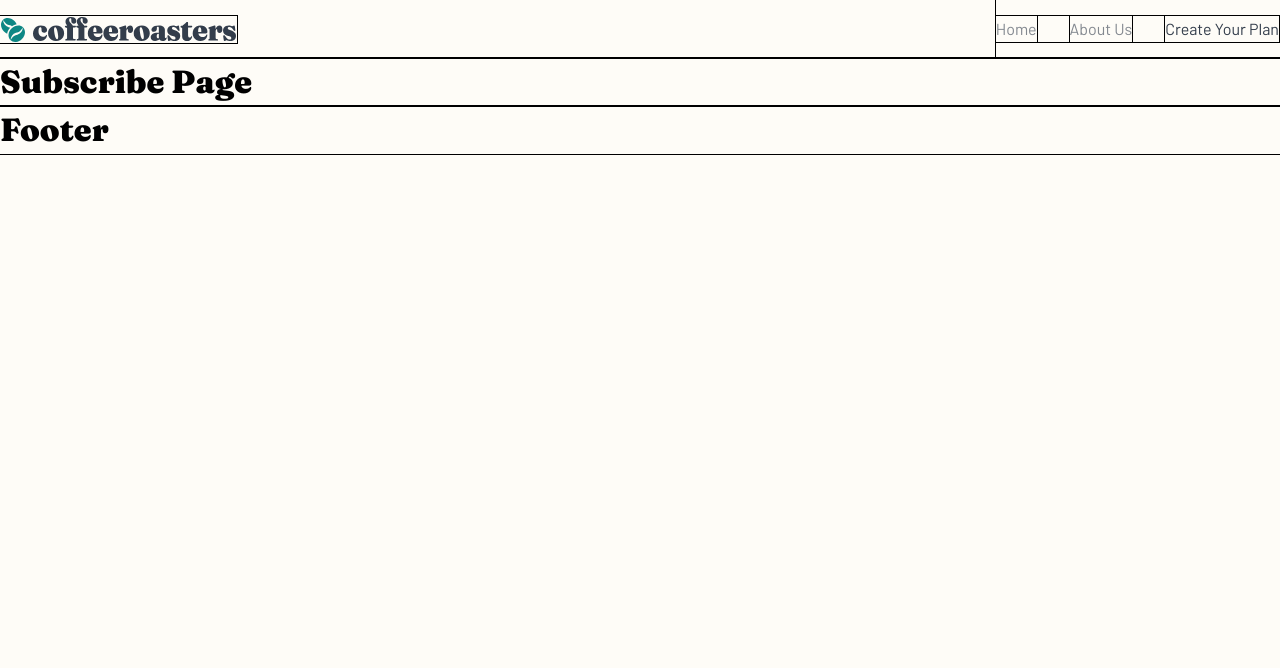
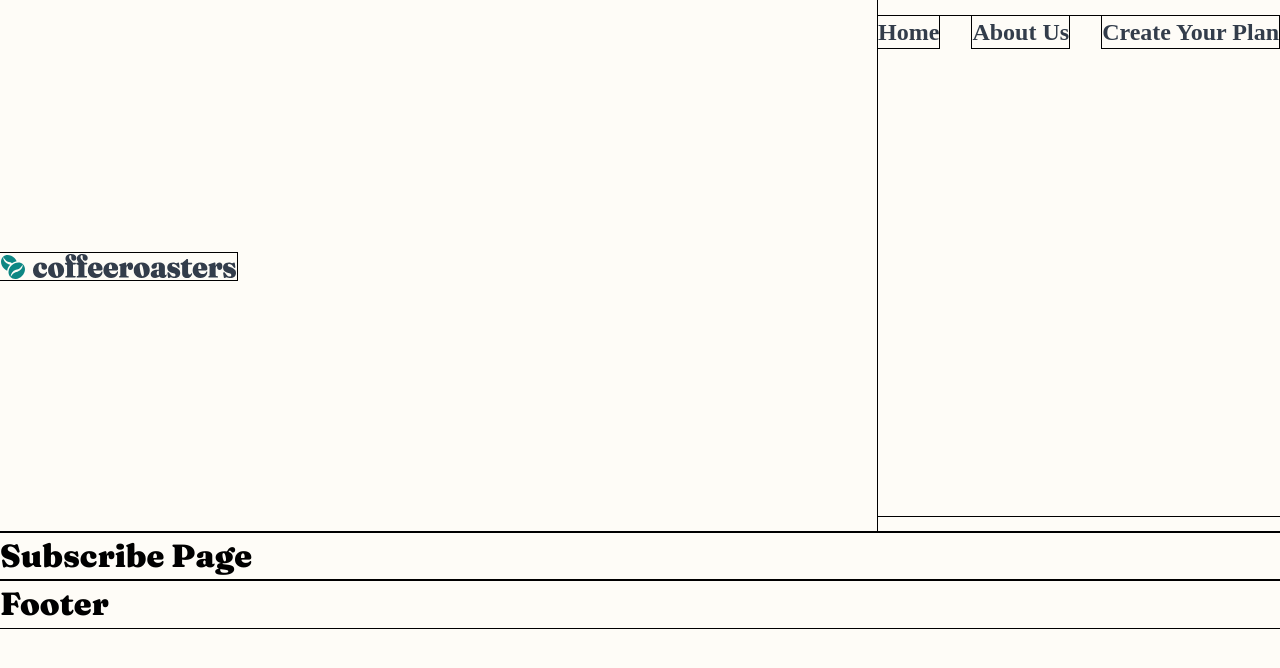
Before and after one commit to tlanettepollard/FEM-CoffeeRoasters-Subscription-Site-TLP, a React (Vite) app: page /subscribe in a window 1280 px wide. Shown: the top 668 px of the page. Built offline with nearby package versions, Linux system fonts and the light colour scheme.

Commit message:
Updates
Signed-off-by: T. Lanette <TLPollard4516@gmail.com>

```diff
--- a/src/components/Navbar/NavItem.jsx
+++ b/src/components/Navbar/NavItem.jsx
@@ -7,7 +7,7 @@ const NavItem = (props) => {
             <NavLink to={props.link}
                 role='menuitem'
                 onClick={props.click}
-                className='anchor nav__item--btn nav-font'>
+                className='anchor nav__item--btn nav-font-mobile'>
                 {props.name}
             </NavLink>
 
--- a/src/components/Navbar/Navbar.jsx
+++ b/src/components/Navbar/Navbar.jsx
@@ -1,5 +1,5 @@
 import { Link } from "react-router";
-import { useState } from 'react';
+import { useEffect, useState } from 'react';
 
 import Logo from '../../assets/shared/desktop/logo.svg';
 import Hamburger from '../../assets/shared/mobile/icon-hamburger.svg';
@@ -8,18 +8,64 @@ import NavList from "./NavList";
 
 
 export function Navbar() {
+    const [isNotMobile, setIsNotMobile] = useState(window.innerWidth > 767);
+    const [isNavExpanded, setIsNavExpanded] = useState(false);
+
+    const updateMobile = () => {
+        setIsNotMobile(window.innerWidth > 767);
+    };
+
+    useEffect(() => {
+        window.addEventListener('resize', updateMobile);
+        return () => window.removeEventListener('resize', updateMobile);
+    });
+
+    const isNavOpen = () => {
+        setIsNavExpanded(true);
+    };
+
+    const isNavClosed = () => {
+        setIsNavExpanded(false);
+    };
 
 
     return (
-        <nav>
+        <>
+            {isNotMobile ? (
+                <nav aria-label='site' className='expanded-nav'>
                     <div className='logo__wrapper'>
                         <Link to='/' className='logo--link'>
-                    <img src={Logo} alt="welcome to coffee roasters" />
+                            <img src={Logo} alt="welcome to coffeeroasters" />
                         </Link>
                     </div>
-            <div className='navbar__wrapper'>
+                    <div className='expanded-menu'>
                         <NavList />
                     </div>
                 </nav>
+            ) : (
+                <>
+                    <nav aria-label='site' className='mobile-nav'>
+                        <div className='logo__wrapper'>
+                            <Link to='/' className='logo--link'>
+                                <img src={Logo} alt="welcome to coffeeroasters" />
+                            </Link>
+                        </div>
+                        {isNavExpanded ? (
+                            <img src={Close} className='close-btn' alt="close menu" onClick={isNavClosed} />
+                        ) : (
+                            <img src={Hamburger} className='hamburger-btn' alt="open menu" onClick={isNavOpen} />
+                        )}
+                    </nav>
+                    {isNavExpanded ? (
+                        <div className='mobile-menu'>
+                            <NavList />
+                        </div>
+                    ) : (
+                        ""
+                    )}
+                </>
+            )}
+        </>
     )
+
 }
--- a/src/styles/abstracts/_media.scss
+++ b/src/styles/abstracts/_media.scss
@@ -0,0 +1,7 @@
+// Breakpoints
+$xs-mobile: 375px;
+$sm-mobile: 576px;
+$md-tablet: 767px;
+$lg-tablet: 992px;
+$xl-desktop: 1200px;
+$xxl-desktop: 1400px;
--- a/src/styles/abstracts/_mixins.scss
+++ b/src/styles/abstracts/_mixins.scss
@@ -1,3 +1,5 @@
+@use 'media' as *;
+
 
 // Flex Mixin
 @mixin flex($direction, $justifyContent, $alignItems) {
@@ -6,3 +8,55 @@
     justify-content: $justifyContent;
     align-items: $alignItems;
 }
+
+// Media Mixins-- Min-Width
+
+// SM Mobile
+@mixin bp-sm-mobile {
+    @media screen and (max-width: $sm-mobile) {
+        @content;
+    }
+}
+
+// MD Tablet
+@mixin bp-md-tablet {
+    @media screen and (min-width: $md-tablet) {
+        @content;
+    }
+}
+
+// LG Tablet
+@mixin bp-lg-tablet {
+    @media screen and (min-width: $lg-tablet) {
+        @content;
+    }
+}
+
+// XL Desktop
+@mixin bp-xl-desktop {
+    @media screen and (min-width: $xl-desktop) {
+        @content;
+    }
+}
+
+// XXL Desktop
+@mixin bp-xxl-desktop {
+    @media screen and (min-width: $xxl-desktop) {
+        @content;
+    }
+}
+
+// Media Mixins-- Max-Width
+// XS Mobile
+@mixin bp-xs-mobile {
+    @media screen and (max-width: $xs-mobile) {
+        @content;
+    }
+}
+
+// MD Tablet
+@mixin bp-md-tablet-max {
+    @media screen and (max-width: $md-tablet) {
+        @content;
+    }
+}
--- a/src/styles/base/_typography.scss
+++ b/src/styles/base/_typography.scss
@@ -30,7 +30,16 @@ p {
     /* 162.5% */
 }
 
-
+.nav-font-mobile {
+    color: #333D4B;
+    text-align: center;
+    font-family: "Fraunces 9pt";
+    font-size: 24px;
+    font-style: normal;
+    font-weight: 900;
+    line-height: 32px;
+    /* 133.333% */
+}
 
 .header-one {
     color: $lt-heading-color;
--- a/src/styles/layout/_navbar.scss
+++ b/src/styles/layout/_navbar.scss
@@ -5,11 +5,6 @@
     color: $nav-font-color-active;
 }
 
-nav {
-    @include flex(row, space-between, center);
-    position: sticky;
-    top: 0;
-}
 
 nav ul {
     display: inline-flex;
@@ -17,13 +12,31 @@ nav ul {
     align-items: flex-start;
     padding-right: .0625rem;
     gap: 2.0625rem;
+
 }
 
 nav ul li a {
     display: block;
-
 }
 
 nav ul li a:not(.active):hover {
     color: $nav-font-color-active;
 }
+
+.expanded-nav {
+    @include flex(row, space-between, center);
+    position: sticky;
+    top: 0;
+}
+
+.mobile-nav {
+    @include flex(row, space-between, center);
+}
+
+.nav__list {
+    width: 100%;
+    height: 31.25rem;
+    text-align: center;
+    background: linear-gradient(180deg, rgba(254, 252, 247, 0.50) 0%, #FEFCF7 55.94%);
+
+}
```
Lines whose indentation alone changed are shown as unchanged.
